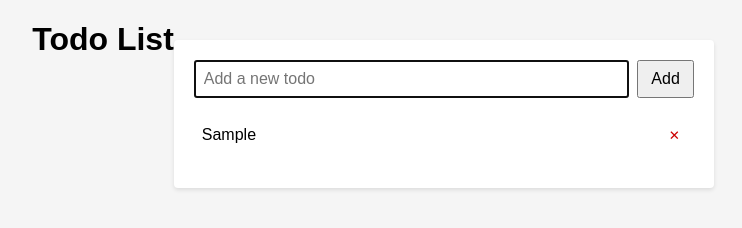
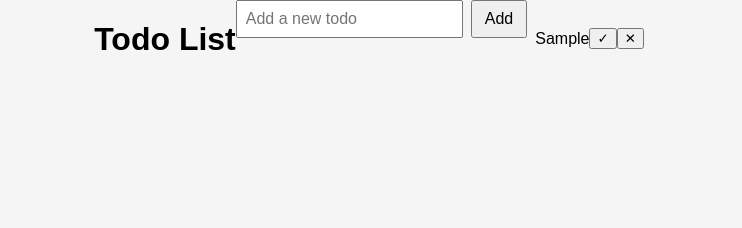
Before and after one commit to bryanbarton525/orca-simple-todo-demo, a website: page index.html in a window 1280 px wide. Both pictures are taken after typing "Sample" into the empty fields and a click on the button "Add". Shown: the whole page, without its empty margins (267-1009 px from the left). Drawn offline with Linux system fonts and the light colour scheme.

Commit message:
checkpoint implementation-remediation-3 (workflow e7fac64a-0373-4e32-9d1d-eae6896aa770)

```diff
--- a/app.js
+++ b/app.js
@@ -3,26 +3,22 @@ document.addEventListener('DOMContentLoaded', () => {
   const input = document.getElementById('new-todo');
   const list = document.getElementById('todo-list');
 
-  const renderTodo = (text, completed = false) => {
+  const addTodo = (text) => {
     const li = document.createElement('li');
-    li.className = completed ? 'completed' : '';
-
     const span = document.createElement('span');
     span.textContent = text;
-    span.tabIndex = 0;
-    span.addEventListener('click', () => {
+    const toggle = document.createElement('button');
+    toggle.textContent = '✓';
+    toggle.addEventListener('click', () => {
       li.classList.toggle('completed');
     });
-
     const del = document.createElement('button');
     del.textContent = '✕';
-    del.className = 'delete';
-    del.setAttribute('aria-label', 'Delete todo');
     del.addEventListener('click', () => {
       list.removeChild(li);
     });
-
     li.appendChild(span);
+    li.appendChild(toggle);
     li.appendChild(del);
     list.appendChild(li);
   };
@@ -30,9 +26,9 @@ document.addEventListener('DOMContentLoaded', () => {
   form.addEventListener('submit', (e) => {
     e.preventDefault();
     const text = input.value.trim();
-    if (!text) return;
-    renderTodo(text);
-    input.value = '';
-    input.focus();
+    if (text) {
+      addTodo(text);
+      input.value = '';
+    }
   });
 });
--- a/index.html
+++ b/index.html
@@ -1,19 +1,17 @@
 <!DOCTYPE html>
 <html lang="en">
 <head>
-<meta charset="UTF-8">
-<title>Vanilla Todo App</title>
-<link rel="stylesheet" href="styles.css">
+  <meta charset="UTF-8">
+  <title>Todo App</title>
+  <link rel="stylesheet" href="styles.css">
 </head>
 <body>
-<h1>Todo List</h1>
-<div id="app">
+  <h1>Todo List</h1>
   <form id="todo-form">
-    <input type="text" id="new-todo" placeholder="Add a new todo" required autocomplete="off">
+    <input type="text" id="new-todo" placeholder="Add a new todo" required>
     <button type="submit">Add</button>
   </form>
   <ul id="todo-list"></ul>
-</div>
-<script src="app.js"></script>
+  <script src="app.js"></script>
 </body>
 </html>
```
Also changed, not shown: package.json (+13 -1 lines).
